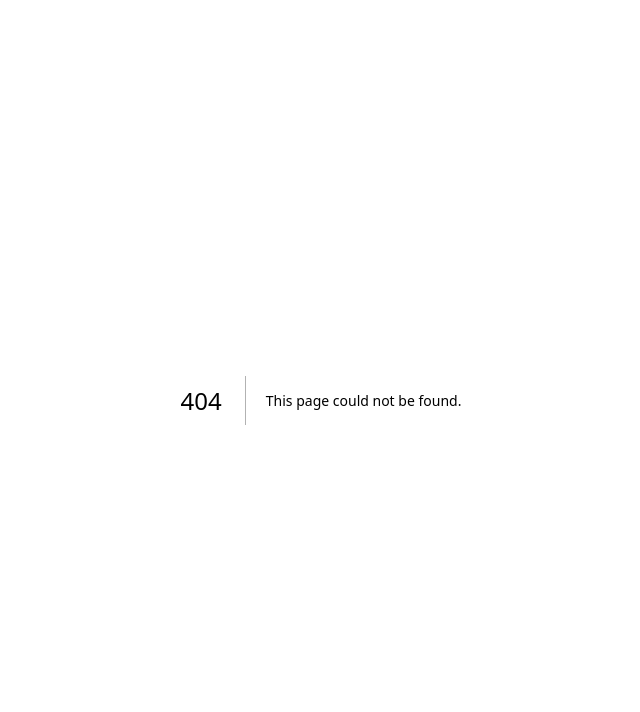
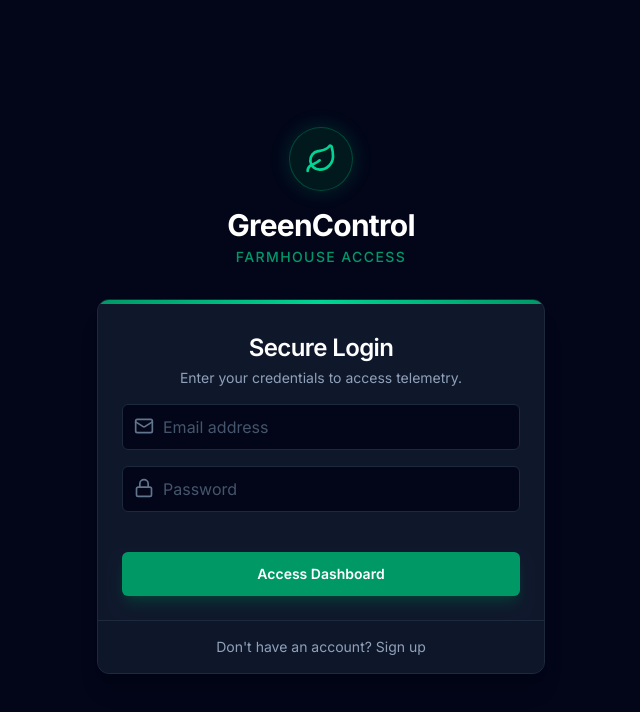
Before and after one commit to Dave-ndichuh/GreenControl, a Next.js app: page /login in a window 1280 px wide. Before the commit this address had no page. Shown: the top 712 px of the page, without its empty margins (319-959 px from the left). Built offline with nearby package versions, Linux system fonts and the light colour scheme; no server answers.

Commit message:
feat: implement Firebase Authentication with Login, Sign Up, and Logout

```diff
--- a/src/app/layout.tsx
+++ b/src/app/layout.tsx
@@ -1,15 +1,27 @@
 import type { Metadata } from "next";
+import { Inter } from "next/font/google";
 import "./globals.css";
+import { AuthProvider } from "@/components/AuthContext";
+
+const inter = Inter({ subsets: ["latin"] });
 
 export const metadata: Metadata = {
-  title: "Greenhouse Dashboard",
-  description: "Live greenhouse monitoring and control",
+  title: "GreenControl",
+  description: "IoT Greenhouse Control Dashboard",
 };
 
-export default function RootLayout({ children }: { children: React.ReactNode }) {
+export default function RootLayout({
+  children,
+}: Readonly<{
+  children: React.ReactNode;
+}>) {
   return (
     <html lang="en" className="h-full antialiased">
-      <body className="min-h-full flex flex-col font-sans bg-neutral-100">{children}</body>
+      <body className={`${inter.className} min-h-full flex flex-col bg-neutral-100`}>
+        <AuthProvider>
+          {children}
+        </AuthProvider>
+      </body>
     </html>
   );
 }
--- /dev/null
+++ b/src/app/login/page.tsx
@@ -0,0 +1,124 @@
+'use client';
+
+import { useState } from 'react';
+import { useRouter } from 'next/navigation';
+import { signInWithEmailAndPassword, createUserWithEmailAndPassword } from 'firebase/auth';
+import { auth } from '@/lib/firebase';
+import { Leaf, Lock, Mail, Loader2, AlertCircle } from 'lucide-react';
+import { Card, CardContent, CardDescription, CardHeader, CardTitle, CardFooter } from '@/components/ui/card';
+import { Button } from '@/components/ui/button';
+
+export default function LoginPage() {
+  const [isLogin, setIsLogin] = useState(true);
+  const [email, setEmail] = useState('');
+  const [password, setPassword] = useState('');
+  const [error, setError] = useState('');
+  const [loading, setLoading] = useState(false);
+  const router = useRouter();
+
+  const handleAuth = async (e: React.FormEvent) => {
+    e.preventDefault();
+    setError('');
+    setLoading(true);
+
+    try {
+      if (isLogin) {
+        await signInWithEmailAndPassword(auth, email, password);
+      } else {
+        await createUserWithEmailAndPassword(auth, email, password);
+      }
+      router.push('/');
+    } catch (err: any) {
+      setError(err.message.replace('Firebase: ', ''));
+    } finally {
+      setLoading(false);
+    }
+  };
+
+  return (
+    <div className="min-h-screen bg-slate-950 flex flex-col items-center justify-center p-4">
+      <div className="w-full max-w-md">
+
+        {/* Logo Header */}
+        <div className="flex flex-col items-center justify-center mb-8 text-emerald-400">
+          <div className="h-16 w-16 bg-emerald-950/50 rounded-full flex items-center justify-center border border-emerald-500/30 mb-4 shadow-[0_0_20px_rgba(16,185,129,0.2)]">
+            <Leaf className="h-8 w-8" />
+          </div>
+          <h1 className="text-3xl font-bold tracking-tight text-white">GreenControl</h1>
+          <p className="text-emerald-500/80 font-medium tracking-widest uppercase text-sm mt-1">Farmhouse Access</p>
+        </div>
+
+        <Card className="bg-slate-900 border-slate-800 shadow-xl overflow-hidden relative">
+          <div className="absolute top-0 left-0 w-full h-1 bg-gradient-to-r from-emerald-600 via-emerald-400 to-emerald-600" />
+
+          <CardHeader className="space-y-1 pt-8 pb-4 text-center">
+            <CardTitle className="text-2xl text-white">
+              {isLogin ? 'Secure Login' : 'Create Account'}
+            </CardTitle>
+            <CardDescription className="text-slate-400">
+              {isLogin ? 'Enter your credentials to access telemetry.' : 'Register a new admin account.'}
+            </CardDescription>
+          </CardHeader>
+
+          <CardContent>
+            <form onSubmit={handleAuth} className="space-y-4">
+
+              {error && (
+                <div className="bg-rose-500/10 border border-rose-500/50 text-rose-400 px-3 py-2 rounded-md flex items-center gap-2 text-sm">
+                  <AlertCircle className="h-4 w-4 shrink-0" />
+                  <p>{error}</p>
+                </div>
+              )}
+
+              <div className="space-y-2">
+                <div className="relative">
+                  <Mail className="absolute left-3 top-3 h-5 w-5 text-slate-500" />
+                  <input
+                    type="email"
+                    placeholder="Email address"
+                    value={email}
+                    onChange={(e) => setEmail(e.target.value)}
+                    required
+                    className="w-full bg-slate-950 border border-slate-800 rounded-md py-2.5 pl-10 pr-4 text-slate-200 placeholder:text-slate-600 focus:outline-none focus:ring-1 focus:ring-emerald-500 focus:border-emerald-500 transition-all"
+                  />
+                </div>
+              </div>
+
+              <div className="space-y-2">
+                <div className="relative">
+                  <Lock className="absolute left-3 top-3 h-5 w-5 text-slate-500" />
+                  <input
+                    type="password"
+                    placeholder="Password"
+                    value={password}
+                    onChange={(e) => setPassword(e.target.value)}
+                    required
+                    className="w-full bg-slate-950 border border-slate-800 rounded-md py-2.5 pl-10 pr-4 text-slate-200 placeholder:text-slate-600 focus:outline-none focus:ring-1 focus:ring-emerald-500 focus:border-emerald-500 transition-all"
+                  />
+                </div>
+              </div>
+
+              <Button
+                type="submit"
+                disabled={loading}
+                className="w-full h-11 bg-emerald-600 hover:bg-emerald-500 text-white font-semibold rounded-md shadow-lg shadow-emerald-900/50 transition-all mt-6"
+              >
+                {loading ? <Loader2 className="h-5 w-5 animate-spin" /> : (isLogin ? 'Access Dashboard' : 'Create Account')}
+              </Button>
+            </form>
+          </CardContent>
+
+          <CardFooter className="flex flex-col border-t border-slate-800 bg-slate-900/50 py-4 text-center">
+            <button
+              onClick={() => { setIsLogin(!isLogin); setError(''); }}
+              className="text-sm text-slate-400 hover:text-emerald-400 transition-colors"
+            >
+              {isLogin ? "Don't have an account? Sign up" : "Already have an account? Log in"}
+            </button>
+          </CardFooter>
+        </Card>
+
+      </div>
+    </div>
+  );
+}
--- a/src/app/page.tsx
+++ b/src/app/page.tsx
@@ -6,8 +6,12 @@ import { Button } from '@/components/ui/button';
 import { Badge } from '@/components/ui/badge';
 import { Progress } from '@/components/ui/progress';
 import { LineChart, Line, XAxis, YAxis, CartesianGrid, Tooltip, ResponsiveContainer, ReferenceLine } from 'recharts';
-import { Leaf, Thermometer, Wind, Settings2, AlertCircle, Activity, CheckCircle2, Zap, Droplets } from 'lucide-react';
+import { Leaf, Thermometer, Wind, Settings2, AlertCircle, Activity, CheckCircle2, Zap, Droplets, LogOut } from 'lucide-react';
 import { useState, useEffect } from 'react';
+import { useAuth } from '@/components/AuthContext';
+import { useRouter } from 'next/navigation';
+import { signOut } from 'firebase/auth';
+import { auth } from '@/lib/firebase';
 
 type Theme = 'modern' | 'cyberpunk' | 'eco';
 
@@ -69,10 +73,28 @@ const themeMap = {
 };
 
 export default function DashboardPage() {
+  const { user, loading } = useAuth();
+  const router = useRouter();
+
+  useEffect(() => {
+    if (!loading && !user) {
+      router.push('/login');
+    }
+  }, [user, loading, router]);
+
   const { tempLM35, tempDHT, humidity, mode, updateMode, threshold, updateThreshold, ventState, history, isBridgeOnline, power } = useGreenhouseSync();
 
   const [themeName, setThemeName] = useState<Theme>('modern');
   const t = themeMap[themeName];
+
+  if (loading || !user) {
+    return (
+      <div className="min-h-screen bg-slate-950 flex flex-col items-center justify-center text-emerald-500">
+        <Leaf className="h-10 w-10 animate-pulse mb-4" />
+        <p className="font-semibold tracking-widest uppercase text-sm">Authenticating...</p>
+      </div>
+    );
+  }
 
   // Derive active temp prioritizing LM35 over DHT if valid
   const activeTemp = tempLM35 > 0 ? tempLM35 : tempDHT;
@@ -120,7 +142,21 @@ export default function DashboardPage() {
                 {isBridgeOnline && <span className={`animate-ping absolute inline-flex h-full w-full rounded-full opacity-75 ${themeName === 'cyberpunk' ? 'bg-emerald-400' : 'bg-emerald-400'}`}></span>}
                 <span className={`relative inline-flex rounded-full h-2.5 w-2.5 ${isBridgeOnline ? (themeName === 'cyberpunk' ? 'bg-emerald-400 shadow-[0_0_5px_#34d399]' : 'bg-emerald-500') : 'bg-red-500'}`}></span>
               </span>
-              {isBridgeOnline ? 'Live Sync' : 'SYSTEM OFFLINE'}
+              <span className="hidden sm:inline">{isBridgeOnline ? 'Live Sync' : 'OFFLINE'}</span>
+            </div>
+
+            {/* User Auth Info & Logout */}
+            <div className="flex items-center gap-2 border-l border-slate-200/20 pl-4">
+              <span className={`hidden md:inline text-xs font-medium opacity-70 ${t.title}`}>
+                {user.email}
+              </span>
+              <button
+                onClick={() => signOut(auth)}
+                className={`p-1.5 rounded-md hover:bg-red-500/10 hover:text-red-500 transition-colors ${t.subtitle}`}
+                title="Log Out"
+              >
+                <LogOut className="h-4 w-4" />
+              </button>
             </div>
           </div>
         </div>
--- /dev/null
+++ b/src/components/AuthContext.tsx
@@ -0,0 +1,34 @@
+'use client';
+
+import React, { createContext, useContext, useEffect, useState } from 'react';
+import { onAuthStateChanged, User } from 'firebase/auth';
+import { auth } from '@/lib/firebase';
+
+interface AuthContextType {
+  user: User | null;
+  loading: boolean;
+}
+
+const AuthContext = createContext<AuthContextType>({ user: null, loading: true });
+
+export const useAuth = () => useContext(AuthContext);
+
+export const AuthProvider = ({ children }: { children: React.ReactNode }) => {
+  const [user, setUser] = useState<User | null>(null);
+  const [loading, setLoading] = useState(true);
+
+  useEffect(() => {
+    const unsubscribe = onAuthStateChanged(auth, (currentUser) => {
+      setUser(currentUser);
+      setLoading(false);
+    });
+
+    return () => unsubscribe();
+  }, []);
+
+  return (
+    <AuthContext.Provider value={{ user, loading }}>
+      {children}
+    </AuthContext.Provider>
+  );
+};
--- a/src/lib/firebase.ts
+++ b/src/lib/firebase.ts
@@ -1,5 +1,7 @@
 import { initializeApp, getApps, getApp } from 'firebase/app';
 import { getDatabase } from 'firebase/database';
+
+import { getAuth } from 'firebase/auth';
 
 const firebaseConfig = {
   apiKey: process.env.NEXT_PUBLIC_FIREBASE_API_KEY,
@@ -14,5 +16,6 @@ const firebaseConfig = {
 // Initialize Firebase
 const app = !getApps().length ? initializeApp(firebaseConfig) : getApp();
 const database = getDatabase(app);
+const auth = getAuth(app);
 
-export { app, database };
+export { app, database, auth };
```
